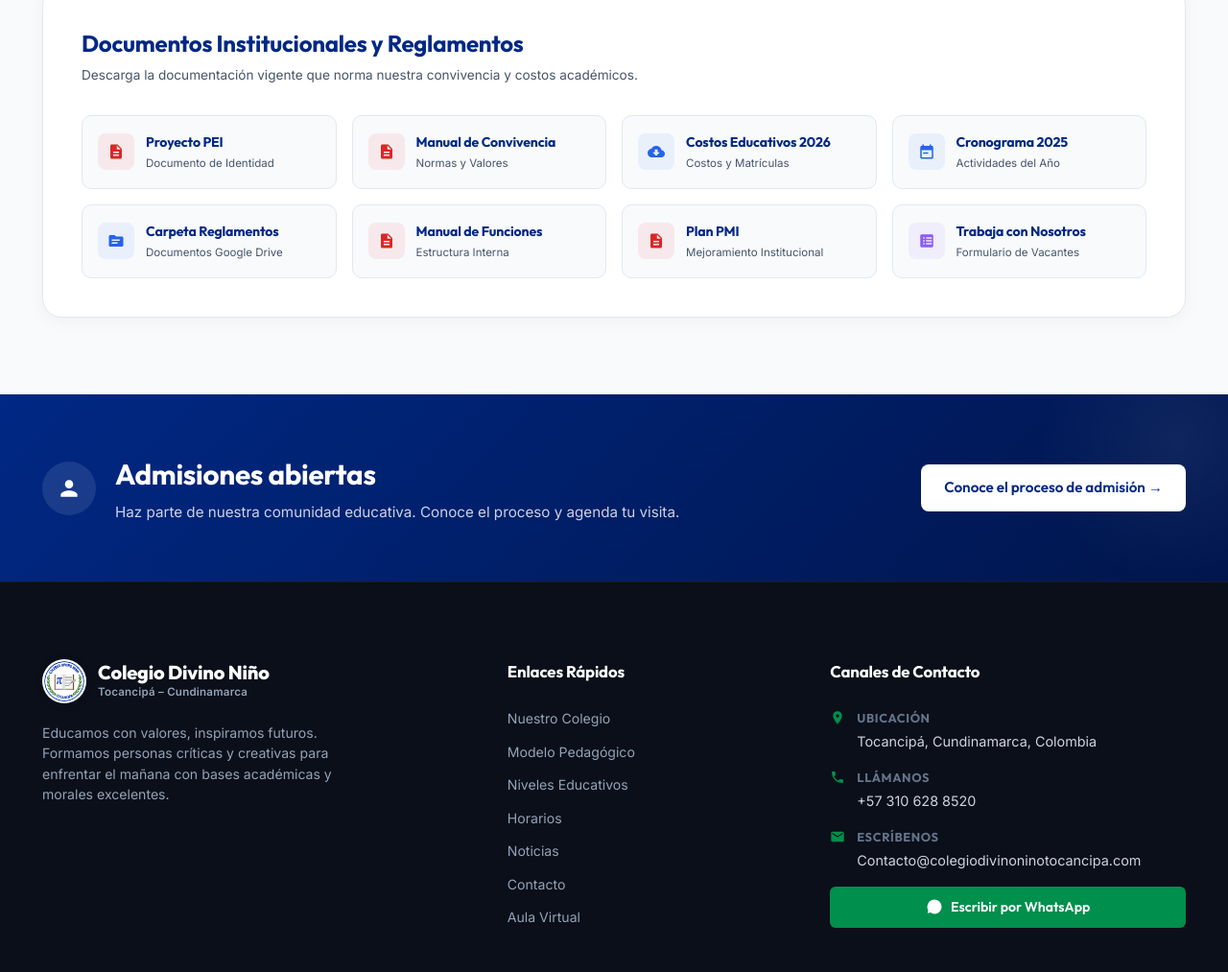
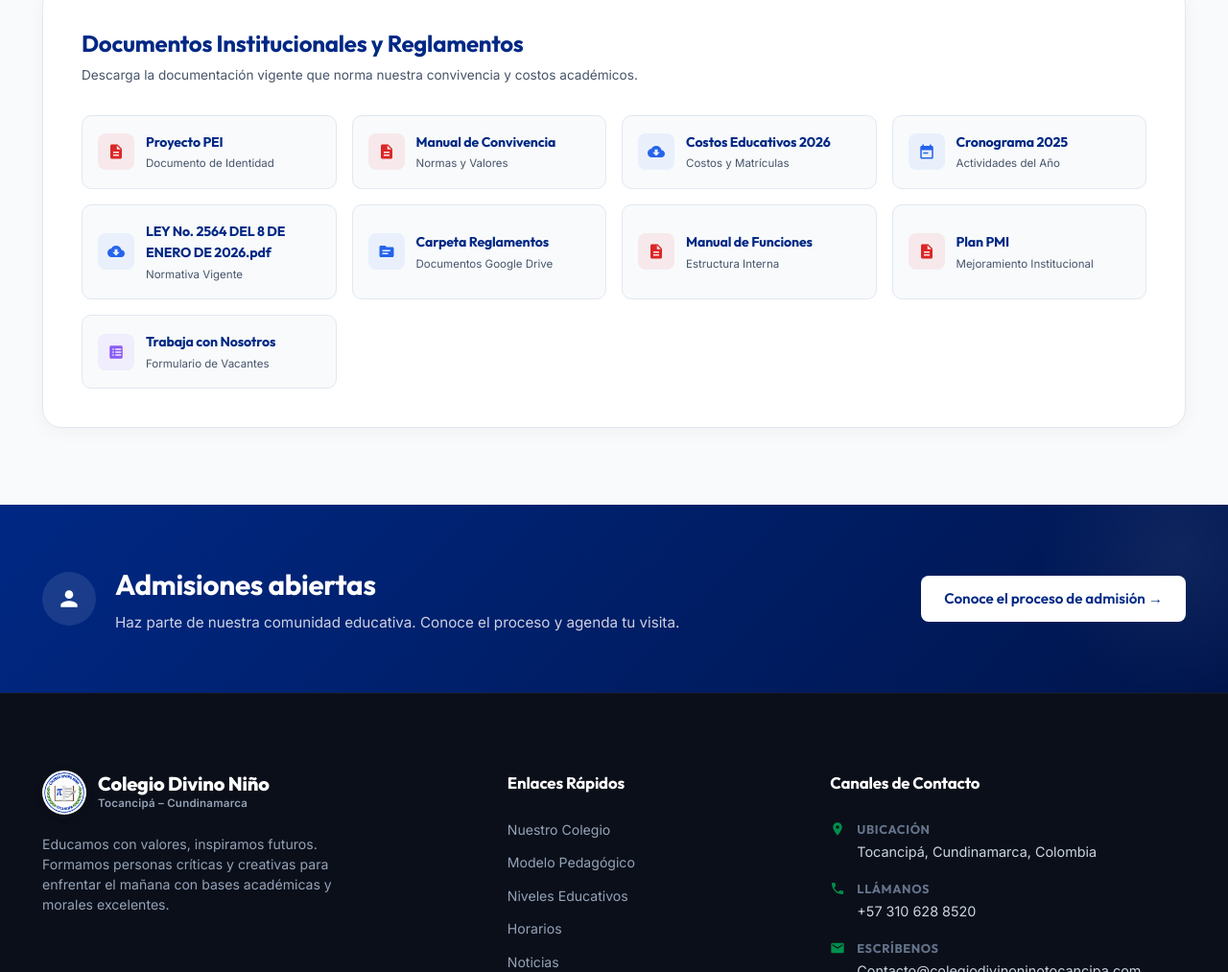
Before and after one commit to nealroco/Colegio-Divino-ni-o, a plain HTML site: page index.html in a window 1280 px wide. Shown: the part 3703-4716 px from the top of the page at 96% size. Drawn offline with Linux system fonts and the light colour scheme.

Commit message:
Agregar documento LEY No. 2564 del 8 de enero de 2026 a Documentos Institucionales

```diff
--- a/index.html
+++ b/index.html
@@ -2393,6 +2393,17 @@
             </div>
           </a>
 
+          <!-- Ley 2564 de 2026 -->
+          <a href="https://drive.google.com/file/d/1VHG3t51B-xa5kFiu3QmdCG2pFEkcnzBQ/view?usp=drive_link" target="_blank" rel="noopener" class="doc-shelf-pill-link">
+            <div class="doc-icon-badge gdrive">
+              <svg viewBox="0 0 24 24"><path d="M19.35 10.04C18.67 6.59 15.64 4 12 4 9.11 4 6.6 5.64 5.35 8.04 2.34 8.36 0 10.91 0 14c0 3.31 2.69 6 6 6h13c2.76 0 5-2.24 5-5 0-2.64-2.05-4.78-4.65-4.96zM17 13l-5 5-5-5h3V9h4v4h3z"/></svg>
+            </div>
+            <div class="doc-meta">
+              <h4>LEY No. 2564 DEL 8 DE ENERO DE 2026.pdf</h4>
+              <p>Normativa Vigente</p>
+            </div>
+          </a>
+
           <!-- Reglamentos generales -->
           <a href="https://drive.google.com/drive/folders/1qQaR9wbmMg5nRXcTDSMcrEkkh80bAQTl?usp=sharing" target="_blank" rel="noopener" class="doc-shelf-pill-link">
             <div class="doc-icon-badge gdrive">
```
